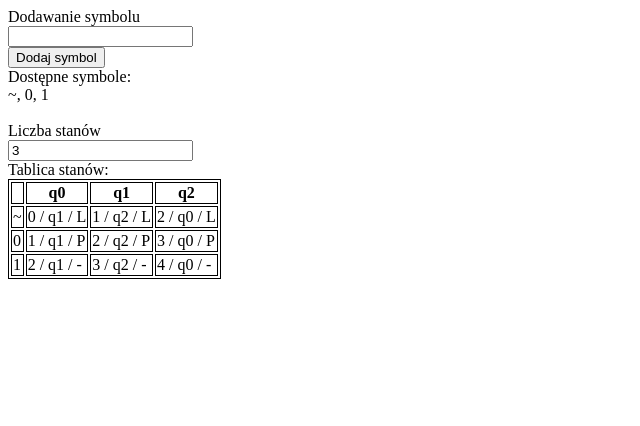
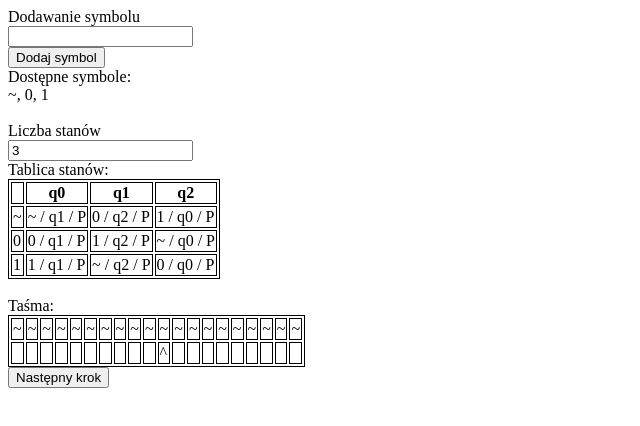
Before and after one commit to michalzaw/turing-machine, an Angular app: page / in a window 1280 px wide. Shown: the top 426 px of the page, without its empty margins (0-640 px from the left). Built offline with nearby package versions, Linux system fonts and the light colour scheme.

Commit message:
Added first version of tape.

```diff
--- a/src/app/app.component.html
+++ b/src/app/app.component.html
@@ -29,10 +29,29 @@
                 {{symbol}}
             </td>
             <td *ngFor="let state of states">
-                {{state[i].symbol}} / q{{state[i].nextState}} / {{getDirection(i)}}
+                {{symbols[state[i].symbol]}} / q{{state[i].nextState}} / {{getDirection(state[i].direction)}}
             </td>
         </tr>
     </table>
 </div>
 
+<br/>
+
+<div>
+    Taśma:<br/>
+    <table>
+        <tr>
+            <td *ngFor="let symbol of tape">
+                {{symbols[symbol]}}
+            </td>
+        </tr>
+        <tr>
+            <td *ngFor="let symbol of tape; index as i">
+                {{i == currentCell ? "^" : ""}}
+            </td>
+        </tr>
+    </table>
+    <button id="nextButton" (click)="next()">Następny krok</button>
+</div>
+
 <router-outlet></router-outlet>
--- a/src/app/app.component.ts
+++ b/src/app/app.component.ts
@@ -10,7 +10,11 @@ import { CellListElement } from 'src/CellListElement';
 export class AppComponent {
   states: State[][] = [];
   symbols: string[] = [];
-  head: CellListElement = new CellListElement();
+
+  tape: number[];
+  currentCell: number;
+  currentState: number;
+  //head: CellListElement = new CellListElement();
 
   newSymbol: string;
   allSymbols: string;
@@ -28,11 +32,18 @@ export class AppComponent {
       this.states.push(new Array(this.symbols.length));
       for (let j = 0; j < this.states[i].length; ++j) {
         this.states[i][j] = new State();
-        this.states[i][j].symbol = i + j;
+        this.states[i][j].symbol = (i + j) % this.statesCount;
         this.states[i][j].nextState = (i + 1) % this.statesCount;
-        this.states[i][j].direction = (i * j) % this.statesCount;
+        this.states[i][j].direction = 1;
       }
     }
+
+    this.tape = new Array(20);
+    for (let i = 0; i < this.tape.length; ++i) {
+      this.tape[i] = 0;
+    }
+    this.currentCell = 10;
+    this.currentState = 0;
   }
 
   addSymbol() {
@@ -62,7 +73,7 @@ export class AppComponent {
   }
 
   getDirection(index) {
-    if (index == 0) {
+    if (index == -1) {
       return "L";
     } else if (index == 1) {
       return "P";
@@ -70,4 +81,18 @@ export class AppComponent {
       return "-"
     }
   }
+
+  next() {
+    console.log(this.currentCell);
+    console.log("symbol: " + this.tape[this.currentCell]);
+    let symbolInCurrentTapeCell = this.tape[this.currentCell];
+    let currentCellInStateTable = this.states[this.currentState][symbolInCurrentTapeCell];
+
+    this.tape[this.currentCell] = currentCellInStateTable.symbol;
+    this.currentCell += currentCellInStateTable.direction;
+    this.currentState = currentCellInStateTable.nextState;
+
+    console.log(this.currentCell);
+    console.log("symbol: " + this.tape[this.currentCell]);
+  }
 }
```
